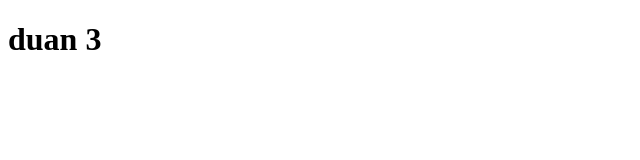
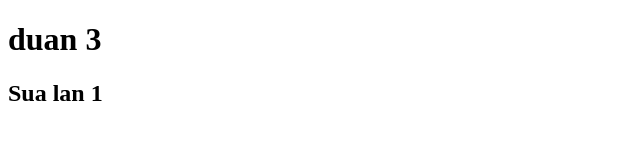
Before and after one commit to minhdon/duan3, a plain HTML site: page index.html in a window 1280 px wide. Shown: the whole page, without its empty margins (0-640 px from the left). Drawn offline with Linux system fonts and the light colour scheme.

Commit message:
sua lan 1

```diff
--- a/index.html
+++ b/index.html
@@ -7,5 +7,6 @@
   </head>
   <body>
     <h1>duan 3</h1>
+    <h2>Sua lan 1</h2>
   </body>
 </html>
```
